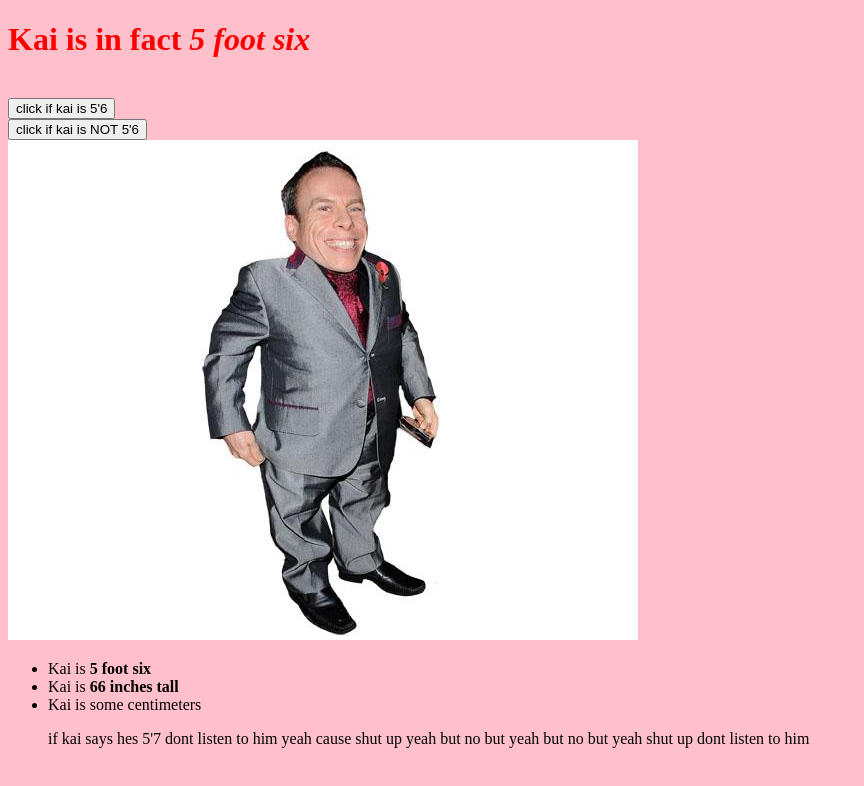
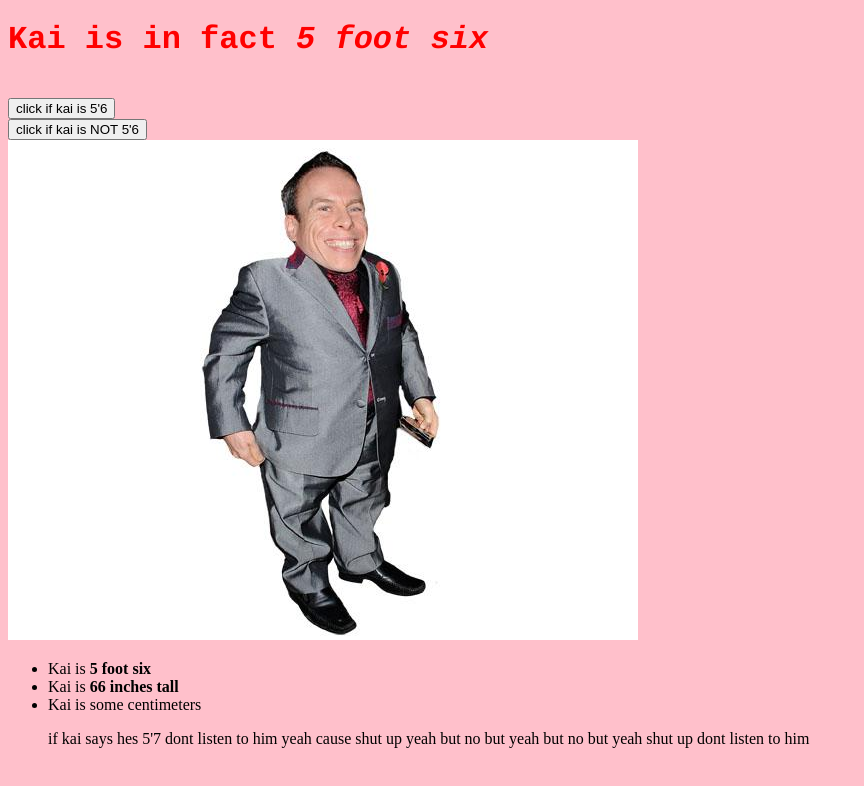
Before and after one commit to krfeu/kai, a plain HTML site: page index.html in a window 1280 px wide. Shown: the whole page, without its empty margins (0-864 px from the left). Drawn offline with Linux system fonts and the light colour scheme.

Commit message:
Update index.html

```diff
--- a/index.html
+++ b/index.html
@@ -2,7 +2,7 @@
 	<head>
 	<style>
 	head{background-color: red;}
-		title{font-family:courier;}
+		h1{font-family:courier;}
 	body{background-color: pink;}
 	h1{color:red;}
 	</style>
```
